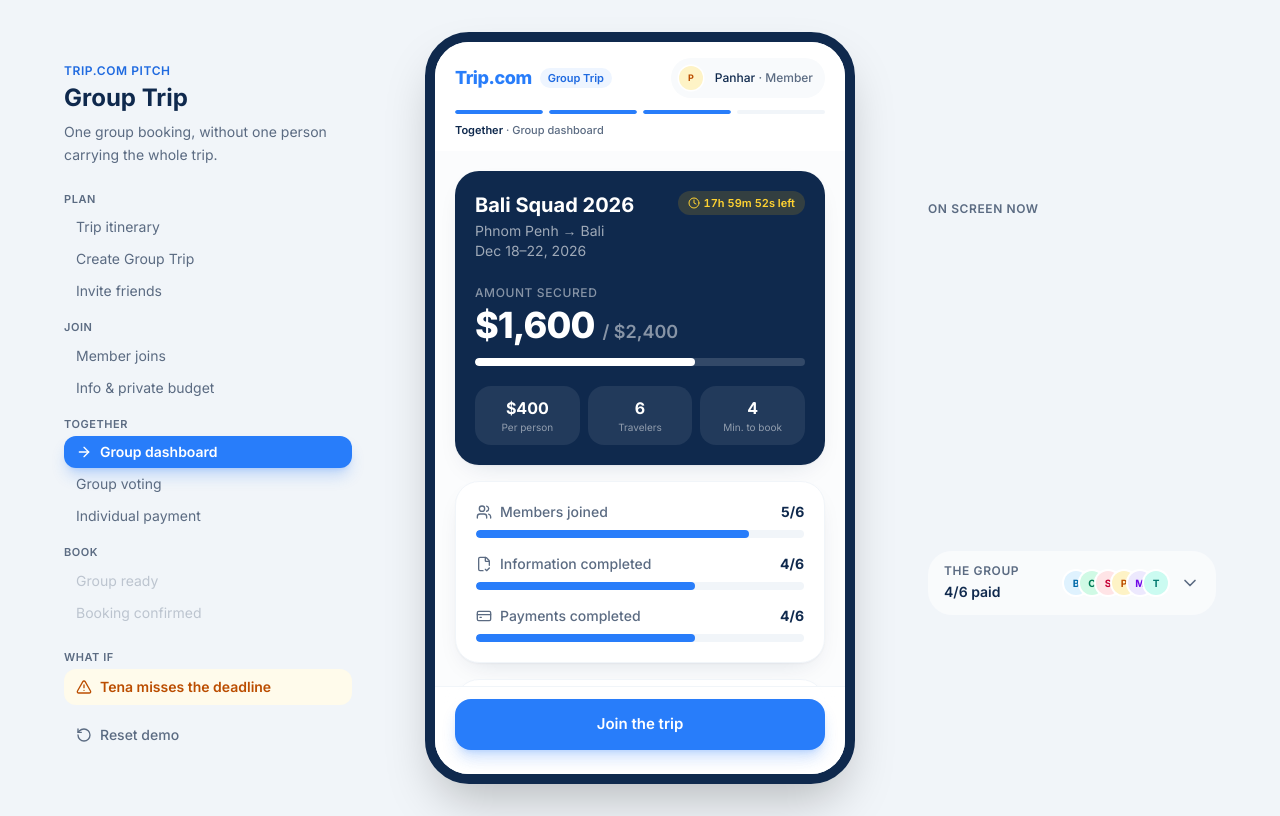
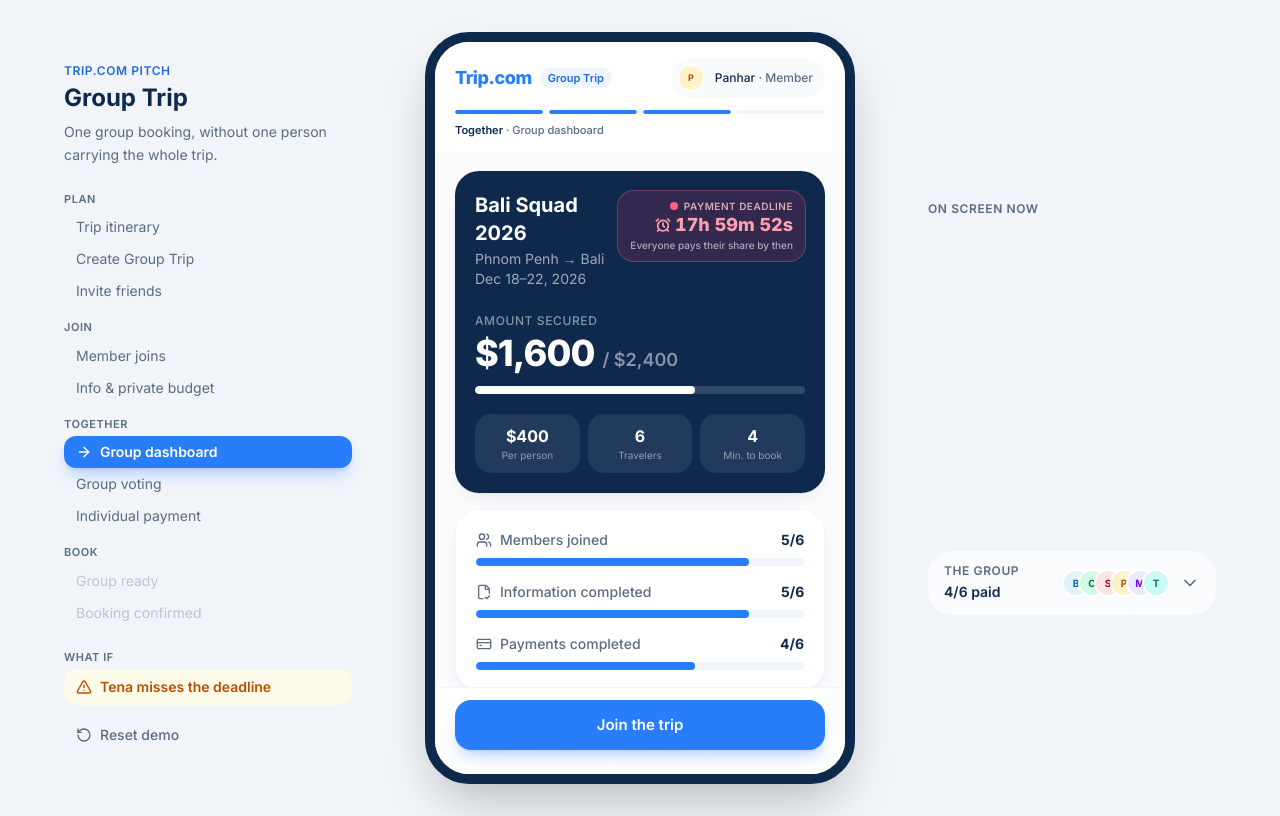
Before and after one commit to nangdypanhar/group-travel, a React (Vite) app: page / in a window 1280 px wide. Both pictures are taken after a click on the button "Group dashboard". Built offline with nearby package versions, Linux system fonts and the light colour scheme.

Commit message:
Update UI and some state progress

```diff
--- a/src/components/Countdown.jsx
+++ b/src/components/Countdown.jsx
@@ -12,7 +12,7 @@
   const s = total % 60
   return (
     <span className="tabular-nums">
-      {h}h {pad(m)}m {pad(s)}s left
+      {h}h {pad(m)}m {pad(s)}s
     </span>
   )
 }
--- a/src/components/RolePanel.jsx
+++ b/src/components/RolePanel.jsx
@@ -1,7 +1,7 @@
 import { ChevronDown, Eye } from 'lucide-react'
 import { useState } from 'react'
 import { ORGANIZER_ID } from '../data/mockData'
-import { isSpotSecured, SCREENS } from '../state/demoState'
+import { isSpotSecured } from '../state/demoState'
 import { useDemo } from '../state/useDemo'
 import Avatar, { AvatarStack } from './Avatar'
 
@@ -21,7 +21,6 @@
 export default function RolePanel() {
   const { state, summary } = useDemo()
   const { viewer } = summary
-  const screen = SCREENS.find((s) => s.id === state.screen)
   // The group list is optional detail for the presenter, so it starts folded.
   const [groupOpen, setGroupOpen] = useState(false)
   const isOrganizer = viewer.id === ORGANIZER_ID
@@ -41,7 +40,7 @@
         </span>
         <p className="mt-5 flex items-start gap-2 border-t border-slate-100 pt-4 text-base font-medium leading-snug">
           <Eye className="mt-1 h-4 w-4 shrink-0 text-muted" />
-          {screen.doing}
+          {summary.doing}
         </p>
       </div>
 
--- a/src/components/VotingOption.jsx
+++ b/src/components/VotingOption.jsx
@@ -7,7 +7,7 @@
 
 // `budgetFit`: { fits, of } anonymous count of private budgets this option fits.
 // `myFit`: whether it fits the viewer's own budget (shown only to them).
-export default function VotingOption({ option, selected, onSelect, showResults, count, total, voters, isWinner, budgetFit, myFit }) {
+export default function VotingOption({ option, selected, onSelect, showResults, count, total, voters, isWinner, decided, budgetFit, myFit }) {
   const Icon = ICONS[option.id]
   const pct = total ? Math.round((count / total) * 100) : 0
   return (
@@ -30,7 +30,7 @@
                 {option.name}
                 {showResults && isWinner && (
                   <span className="inline-flex animate-pop items-center gap-1 rounded-full bg-amber-100 px-2 py-0.5 text-[10px] font-bold text-amber-700">
-                    <Crown className="h-3 w-3" /> Group pick
+                    <Crown className="h-3 w-3" /> {decided ? 'Group pick' : 'Leading'}
                   </span>
                 )}
               </p>
--- a/src/data/mockData.js
+++ b/src/data/mockData.js
@@ -107,16 +107,16 @@
 }))
 
 // Where everyone else stands by the time "me" opens the group dashboard:
-// everyone except "me" and the late payer has added info and paid.
+// everyone has added their info, and everyone except "me" and the late payer has paid.
 // With 6 people that's 4/6 paid, and "me" paying makes it 5/6.
 // Stay votes are split so the first option leads by one before "me" votes.
 const voters = JOIN_ORDER
 export const MEMBER_PROGRESS = Object.fromEntries(
   PEOPLE.filter((p) => toId(p.name) !== MEMBER_ID).map((p) => {
     const id = toId(p.name)
-    const done = id !== LATE_PAYER_ID
+    const paid = id !== LATE_PAYER_ID
     const vote = id === ORGANIZER_ID || voters.indexOf(id) < Math.ceil(voters.length / 2) ? 'villa' : 'hotel'
-    return [id, { joined: true, info: done, paid: done, vote, budgetMax: p.budget ?? 450 }]
+    return [id, { joined: true, info: true, paid, vote, budgetMax: p.budget ?? 450 }]
   }),
 )
 
--- a/src/screens/Dashboard.jsx
+++ b/src/screens/Dashboard.jsx
@@ -1,4 +1,4 @@
-import { AlarmClock, BellRing, CheckCircle2, ChevronRight, Clock, CreditCard, PartyPopper, Vote } from 'lucide-react'
+import { AlarmClock, BellRing, CheckCircle2, ChevronRight, CreditCard, PartyPopper, Vote } from 'lucide-react'
 import Countdown from '../components/Countdown'
 import GroupProgress from '../components/GroupProgress'
 import MemberCard from '../components/MemberCard'
@@ -7,7 +7,7 @@
 import { ORGANIZER_ID, STAY_OPTIONS, TRIP } from '../data/mockData'
 import { usd } from '../lib/format'
 import { useNow } from '../lib/useNow'
-import { HOUR, isSpotSecured } from '../state/demoState'
+import { isSpotSecured } from '../state/demoState'
 import { useDemo } from '../state/useDemo'
 
 export default function Dashboard() {
@@ -36,7 +36,6 @@
     go('keepVote')
   }
 
-  const dueIn = now < state.deadline ? `${Math.ceil((state.deadline - now) / HOUR)}h` : null
   const pendingNames = summary.pending.filter((m) => m.id !== me.id).map((m) => m.name)
   const leader = STAY_OPTIONS.find((o) => o.id === summary.stay.id)
   const leaderVotes = summary.voteCounts[leader.id]
@@ -106,14 +105,7 @@
             </p>
             <p className="text-sm text-white/60">{TRIP.dates}</p>
           </div>
-          <span
-            className={`inline-flex shrink-0 items-center gap-1 rounded-full px-2.5 py-1 text-[11px] font-semibold ${
-              deadlinePassed ? 'bg-rose-500/20 text-rose-300' : 'bg-amber-400/15 text-amber-300'
-            }`}
-          >
-            <Clock className="h-3 w-3" />{' '}
-            {now >= state.deadline && summary.unpaid.length === 0 ? 'All spots secured' : <Countdown deadline={state.deadline} />}
-          </span>
+          <DeadlineBox allSecured={now >= state.deadline && summary.unpaid.length === 0} passed={deadlinePassed} deadline={state.deadline} />
         </div>
 
         <div className="mt-6">
@@ -202,7 +194,6 @@
               isMe={m.id === me.id}
               isOrganizer={m.id === ORGANIZER_ID}
               covering={summary.covering[m.id]}
-              dueIn={m.id === me.id ? null : dueIn}
               onClick={canInspect(m) ? () => inspect(m) : undefined}
             />
           ))}
@@ -220,3 +211,37 @@
     </Screen>
   )
 }
+
+// Payment deadline for the whole group, pinned to the top right of the hero.
+function DeadlineBox({ deadline, passed, allSecured }) {
+  if (allSecured)
+    return (
+      <div className="shrink-0 rounded-2xl bg-emerald-400/15 px-3 py-2 text-right ring-1 ring-emerald-400/30">
+        <p className="text-[10px] font-semibold uppercase tracking-wider text-emerald-300/80">Payment deadline</p>
+        <p className="flex items-center justify-end gap-1 text-sm font-extrabold text-emerald-300">
+          <CheckCircle2 className="h-4 w-4" /> All secured
+        </p>
+        <p className="mt-1 text-[10px] font-medium text-white/60">Everyone paid their share</p>
+      </div>
+    )
+  return (
+    <div className="shrink-0 rounded-2xl bg-rose-500/15 px-3 py-2 text-right ring-1 ring-rose-400/40">
+      <p className="flex items-center justify-end gap-1.5 text-[10px] font-semibold uppercase tracking-wider text-rose-200/80">
+        {!passed && (
+          <span className="relative flex h-2 w-2">
+            <span className="absolute inline-flex h-full w-full animate-ping rounded-full bg-rose-400 opacity-75" />
+            <span className="relative inline-flex h-2 w-2 rounded-full bg-rose-400" />
+          </span>
+        )}
+        Payment deadline
+      </p>
+      <p className="mt-0.5 flex items-center justify-end gap-1 text-lg font-extrabold leading-none text-rose-300">
+        <AlarmClock className="h-4 w-4" strokeWidth={2.5} />
+        <Countdown deadline={deadline} />
+      </p>
+      <p className="mt-1 text-[10px] font-medium text-white/60">
+        {passed ? 'Unpaid spots at risk' : 'Everyone pays their share by then'}
+      </p>
+    </div>
+  )
+}
--- a/src/screens/Voting.jsx
+++ b/src/screens/Voting.jsx
@@ -1,4 +1,6 @@
+import { AlarmClock, CheckCircle2 } from 'lucide-react'
 import { useState } from 'react'
+import Countdown from '../components/Countdown'
 import VotingOption from '../components/VotingOption'
 import { Button, Screen, ScreenTitle } from '../components/ui'
 import { MEMBER_ID, STAY_OPTIONS } from '../data/mockData'
@@ -16,9 +18,23 @@
   }
 
   const winner = summary.stay
-  const resultText = summary.isTie
-    ? `Tied. The organizer's vote decides: ${winner.name}`
-    : `${winner.name} wins ${summary.voteCounts[winner.id]}–${summary.voted - summary.voteCounts[winner.id]}`
+  const winnerVotes = summary.voteCounts[winner.id]
+  const otherVotes = summary.voted - winnerVotes
+  const result = summary.voteClosed
+    ? {
+        label: 'Group decision',
+        title: `We're staying at the ${winner.name}`,
+        detail: summary.isTie
+          ? `Tied ${winnerVotes}–${otherVotes}, the organizer's vote decided`
+          : `Chosen by ${winnerVotes} of ${summary.size} friends`,
+      }
+    : {
+        label: `${summary.voted}/${summary.size} voted`,
+        title: summary.isTie ? `It's a tie, ${winnerVotes}–${otherVotes}` : `${winner.name} is in the lead`,
+        detail: summary.isTie
+          ? `Waiting on ${summary.size - summary.voted} more. The organizer's vote breaks ties`
+          : `${winnerVotes}–${otherVotes} so far · waiting on ${summary.size - summary.voted} more`,
+      }
 
   return (
     <Screen
@@ -40,12 +56,15 @@
         subtitle="One vote each. Budgets stay private."
       />
 
+      <VoteTimer closed={summary.voteClosed} deadline={summary.voteDeadline} />
+
       {hasVoted && (
         <div className="animate-fade-up rounded-3xl bg-brand-50 p-4 text-center">
           <p className="text-xs font-semibold uppercase tracking-wider text-brand-600">
-            {summary.voteClosed ? 'Group decision' : `${summary.voted}/${summary.size} voted`}
+            {result.label}
           </p>
-          <p className="mt-1 text-lg font-bold text-brand-700">{resultText}</p>
+          <p className="mt-1 text-lg font-bold text-brand-700">{result.title}</p>
+          <p className="mt-0.5 text-sm text-brand-600/80">{result.detail}</p>
         </div>
       )}
 
@@ -61,6 +80,7 @@
             total={summary.voted}
             voters={summary.active.filter((m) => m.joined && m.vote === option.id)}
             isWinner={winner.id === option.id}
+            decided={summary.voteClosed}
             budgetFit={summary.budgetFit[option.id]}
             myFit={me.budgetMax != null ? option.price <= me.budgetMax : null}
           />
@@ -69,3 +89,28 @@
     </Screen>
   )
 }
+
+function VoteTimer({ closed, deadline }) {
+  if (closed)
+    return (
+      <div className="flex items-center gap-2 rounded-2xl bg-emerald-50 px-4 py-3 text-sm font-semibold text-emerald-700 ring-1 ring-emerald-100">
+        <CheckCircle2 className="h-4 w-4" /> Voting closed · everyone voted
+      </div>
+    )
+  return (
+    <div className="flex items-center gap-3 rounded-2xl bg-violet-50 px-4 py-3 ring-1 ring-violet-100">
+      <span className="relative flex h-2.5 w-2.5 shrink-0">
+        <span className="absolute inline-flex h-full w-full animate-ping rounded-full bg-violet-400 opacity-75" />
+        <span className="relative inline-flex h-2.5 w-2.5 rounded-full bg-violet-500" />
+      </span>
+      <div className="min-w-0 flex-1">
+        <p className="text-[11px] font-semibold uppercase tracking-wider text-violet-600">Voting closes in</p>
+        <p className="text-xs text-violet-500">Before payment, so everyone pays the final price</p>
+      </div>
+      <span className="flex shrink-0 items-center gap-1 text-lg font-extrabold text-violet-700">
+        <AlarmClock className="h-4 w-4" strokeWidth={2.5} />
+        <Countdown deadline={deadline} />
+      </span>
+    </div>
+  )
+}
--- a/src/state/useAutoReminders.js
+++ b/src/state/useAutoReminders.js
@@ -5,9 +5,9 @@
 
 // Pacing of the auto-reminder story: quick, but slow enough to read each toast.
 const STEP = 1300
-// Let the "left to pay" badge and the payment toast land before the reminder goes out.
+// Let the payment toast land before the reminder goes out.
 const FIRST_DELAY = 2800
-// Short pause before the reminded member pays, so "added their info" lands first.
+// Short pause before the reminded member pays, so the reminder toast lands first.
 const PAY_DELAY = 1800
 
 // Trip.com reminds unfinished members automatically, so nobody has to chase.
```
Also changed, not shown: src/components/MemberCard.jsx (+2 -6 lines), src/state/demoState.js (+10 -1 lines).
